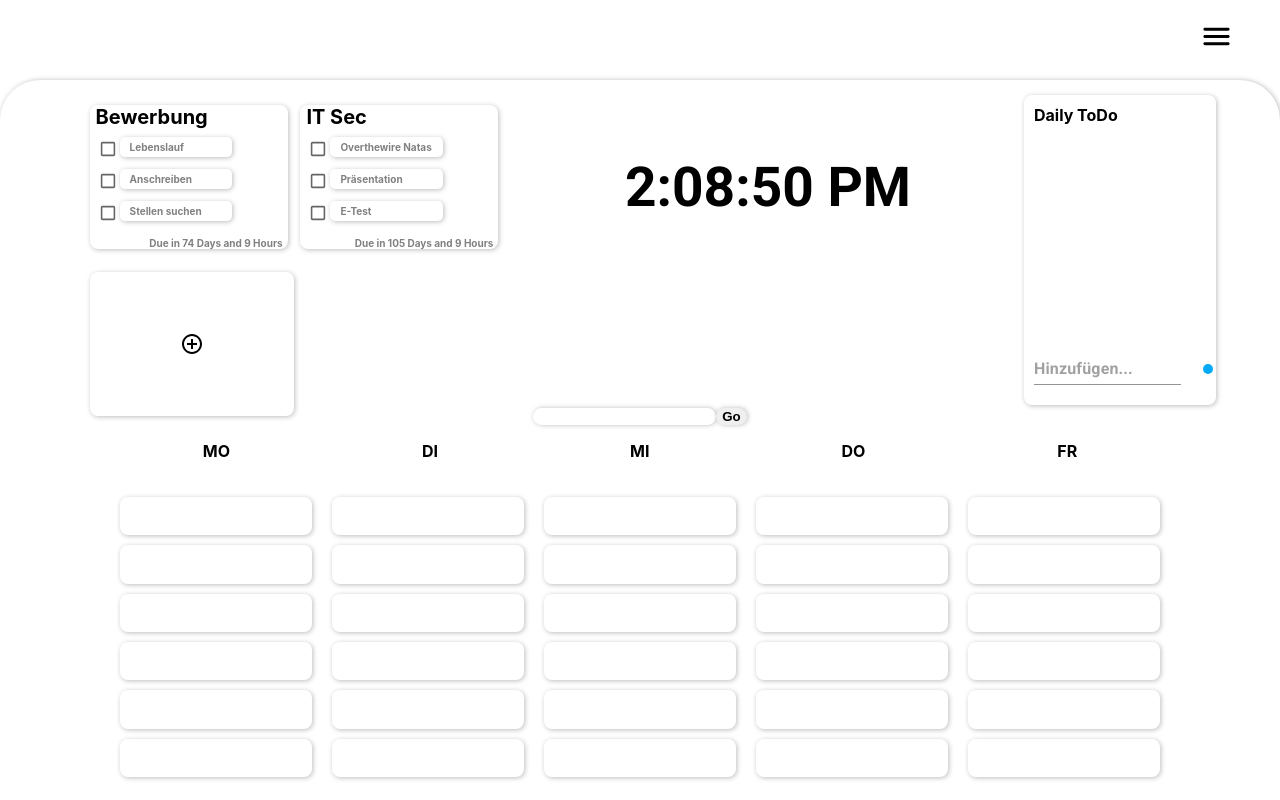
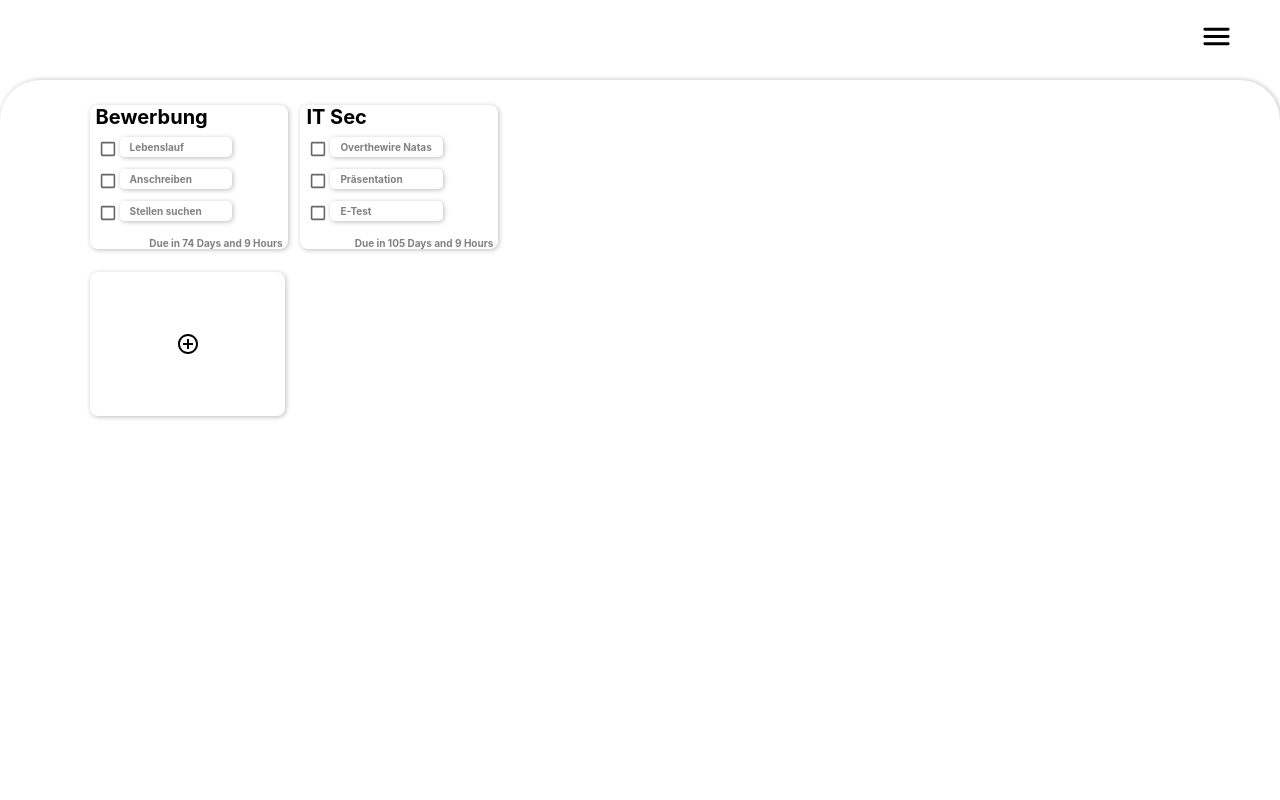
Before and after one commit to GeorgBueGIT/desk-app, a React (Create React App) app: page / in a window 1280 px wide. Built offline with nearby package versions, Linux system fonts and the light colour scheme; grey boxes are pictures that could not be loaded.

Commit message:
save before design tryout

```diff
--- a/src/App.js
+++ b/src/App.js
@@ -1,12 +1,14 @@
 import Intro from "./Sites/Intro";
 import Main from "./Sites/Main";
+import StyleTest from "./Sites/StyleTest";
 
 
 function App() {
 
   return (
     <div >
-          <Main/>
+      <StyleTest/>
+          {/* <Main/> */}
           {/* <Intro/> */}
     </div>
   );
--- /dev/null
+++ b/src/Sites/StyleTest.js
@@ -0,0 +1,24 @@
+import Header from "../Components/Header";
+import BigTasks from "../Components/BigTasks";
+import "../Styles/Main.css";
+
+import React from 'react'
+
+function Main() {
+  return (
+    <>
+    <Header/>
+   <div className="ordnung">
+
+  <div className="under">
+    <BigTasks/>
+
+  </div>
+
+    </div>
+
+    </>
+  )
+}
+
+export default Main
--- a/src/Styles/BigTasks.css
+++ b/src/Styles/BigTasks.css
@@ -71,7 +71,7 @@
 }
 
 .taskAdd{
-    width: 16vw;
+    width: 15.3vw;
     height: 18vh;
 
     /* justify-content: space-between; */
--- a/src/Styles/Notes.css
+++ b/src/Styles/Notes.css
@@ -15,12 +15,36 @@
 
     box-shadow: 1px 1px 5px rgb(189, 189, 189);
     padding-top: 10px;
+
 }
 
 .tasks{
     display: flex;
     flex-direction: column;
+    height: 25vh;
+    overflow-y:scroll;
+    padding-top: 2px;
+    row-gap: 5px;
 }
+
+::-webkit-scrollbar {
+    width: 2px;
+  }
+
+  /* Track */
+::-webkit-scrollbar-track {
+    background: #f1f1f1;
+  }
+
+  /* Handle */
+  ::-webkit-scrollbar-thumb {
+    background: #888;
+  }
+
+  /* Handle on hover */
+  ::-webkit-scrollbar-thumb:hover {
+    background: #555;
+  }
 
 .insertField{
     padding-left: 10px;
@@ -87,4 +111,5 @@
 
 #padding-left{
     padding-left: 10px;
+    user-select: none;
 }
```
Also changed, not shown: src/App.css (line endings or trailing spaces).
